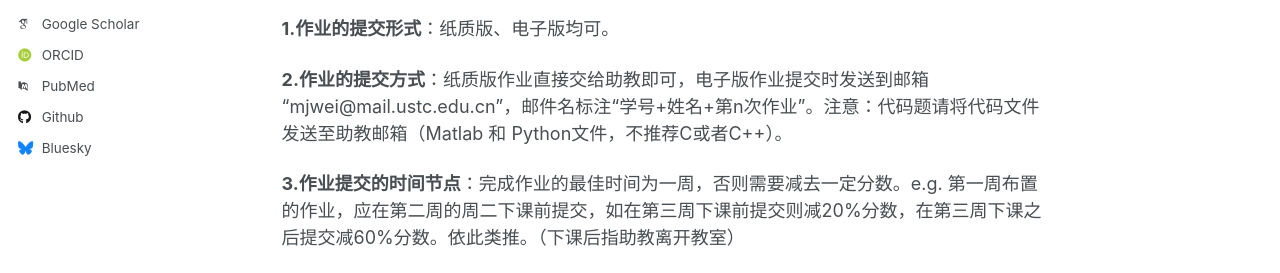
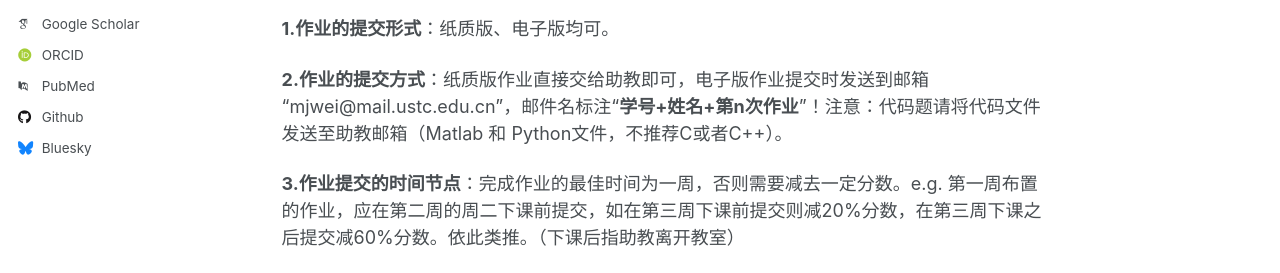
Before and after one commit to ZhouJikunn/ZhouJikunn.github.io, a Jekyll site: the page built from _pages/about.md, in a window 1280 px wide and 900 px high. Shown: the part 478-751 px from the top of the window. Built offline with Jekyll 4.4.1, drawn with Linux system fonts in a browser that asks for light colours; some web fonts are replaced.

```diff
--- a/_pages/about.md
+++ b/_pages/about.md
@@ -22,7 +22,7 @@ redirect_from:
 =======
 **1.作业的提交形式**：纸质版、电子版均可。
 
-**2.作业的提交方式**：纸质版作业直接交给助教即可，电子版作业提交时发送到邮箱 “mjwei@mail.ustc.edu.cn”，邮件名标注“学号+姓名+第n次作业”。注意：代码题请将代码文件发送至助教邮箱（Matlab 和 Python文件，不推荐C或者C++）。
+**2.作业的提交方式**：纸质版作业直接交给助教即可，电子版作业提交时发送到邮箱 “mjwei@mail.ustc.edu.cn”，邮件名标注“**学号+姓名+第n次作业**”！注意：代码题请将代码文件发送至助教邮箱（Matlab 和 Python文件，不推荐C或者C++）。
 
 **3.作业提交的时间节点**：完成作业的最佳时间为一周，否则需要减去一定分数。e.g. 第一周布置的作业，应在第二周的周二下课前提交，如在第三周下课前提交则减20%分数，在第三周下课之后提交减60%分数。依此类推。（下课后指助教离开教室）
 
```
